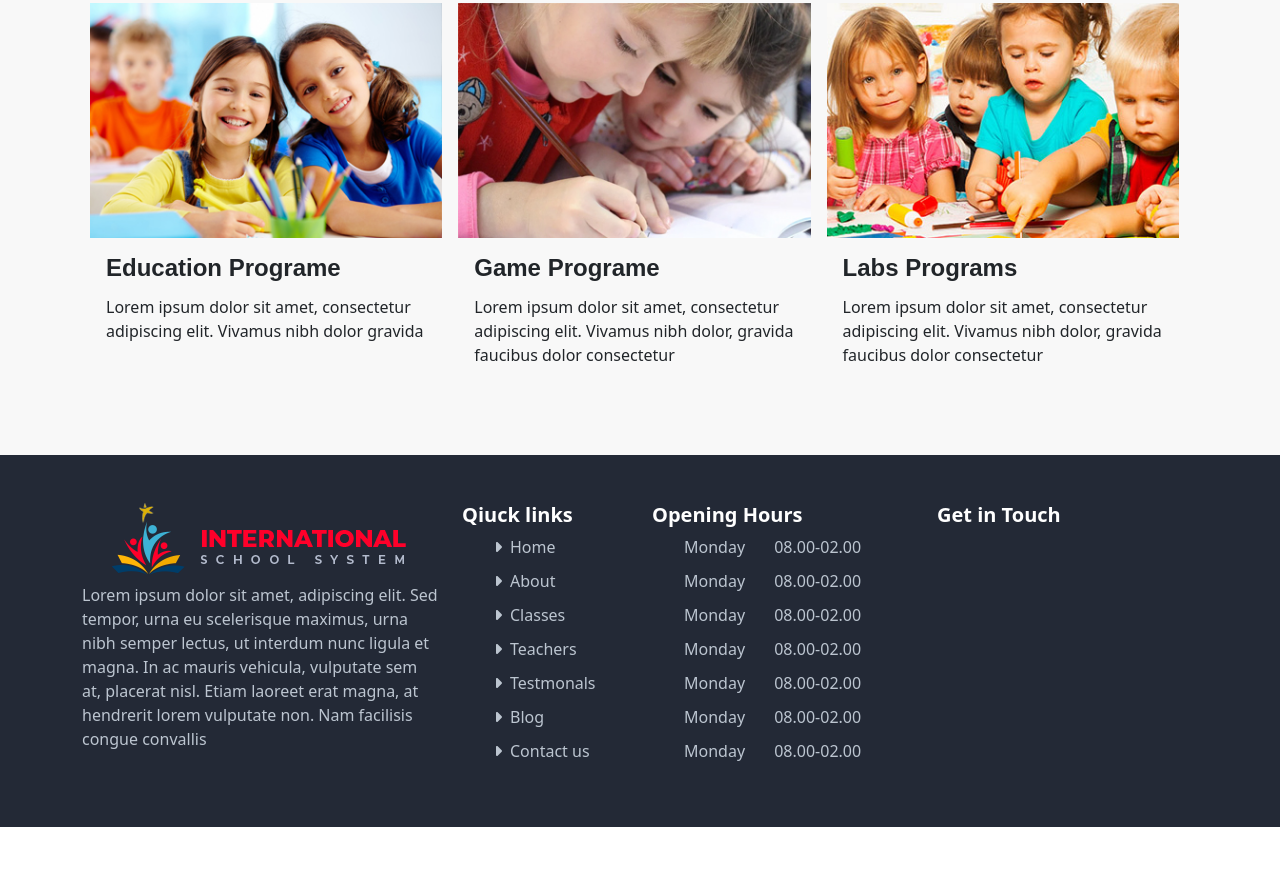
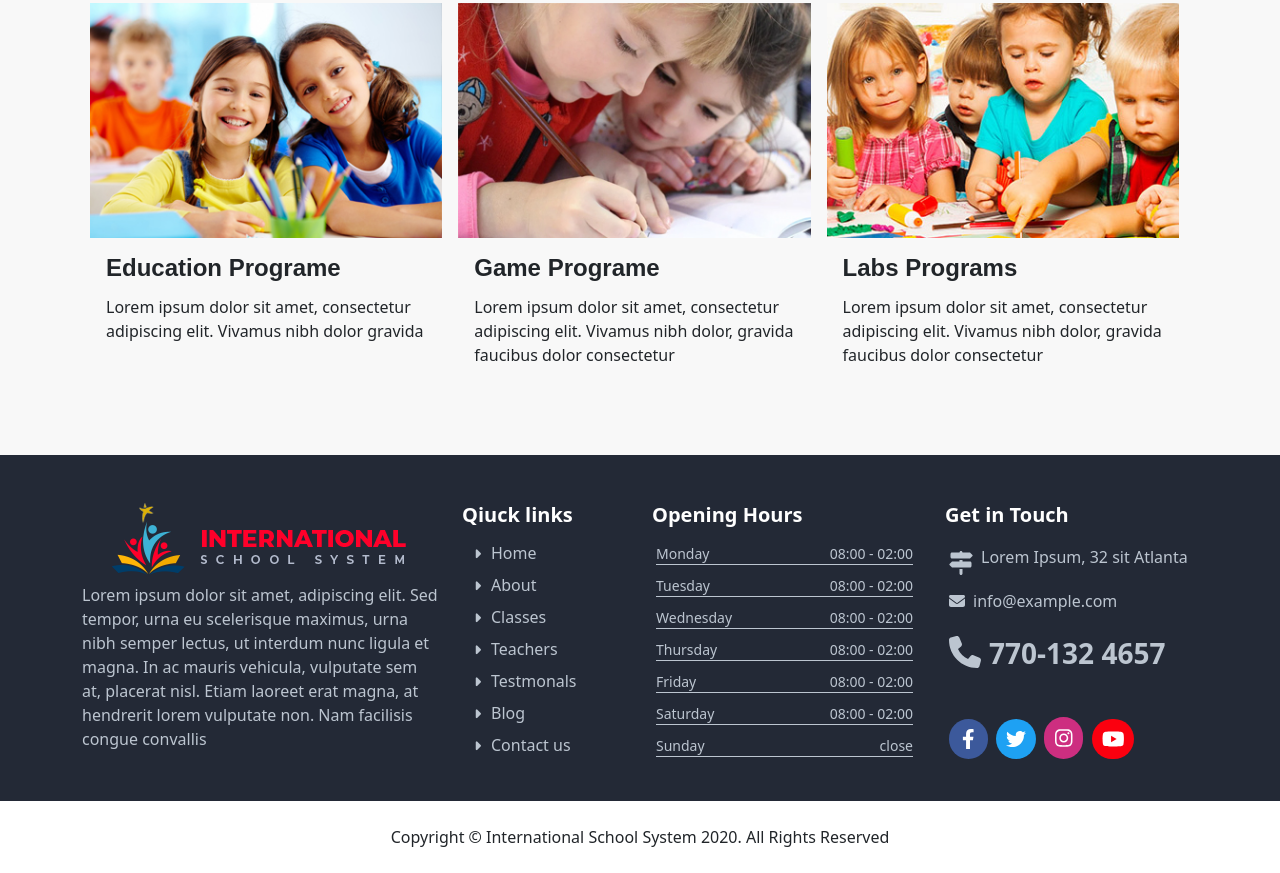
Before and after one commit to Ajeet7565/Samastipur.in, a plain HTML site: page index.html in a window 1280 px wide. Shown: the part 5508-6381 px from the top of the page. Before the commit the page ends 6335 px from the top, so only its background shows below. Drawn offline with nearby package versions, Linux system fonts and the light colour scheme.

Commit message:
add footer section

```diff
--- a/assest/css/style.css
+++ b/assest/css/style.css
@@ -312,12 +312,26 @@ font-family: 'Montserrat', sans-serif;
 
 /* Our Footer Section Start */
 .text-white2{color:#bcc5d0;}
-footer ul li{
+footer .container{
+  height: 250px;
+  width: 100%;
+}
+footer   li{
   margin-bottom: 10px;
 list-style: none;
+line-height: 21px;
+margin-left: -20px;
 
 }
-footer a {
+footer .quick li :before {
+content: "\f0da";
+  font-weight: 600;
+  font-family: 'Font Awesome 5 Free';
+  padding-right: 10px;
+  color: #bcc5d0;
+  font-size: 14px;
+}
+footer  a {
   text-decoration: none;
   color:#bcc5d0 ;
   font-weight: 400;
@@ -326,7 +340,45 @@ footer a:hover{
   color: #f9c2a0;
   transition-property: .3s all;
 }
-footer.Opening ul li{
-  border-bottom: 1px solid white;
+footer .Opening  li{
+display: flex;
+justify-content: space-between;
+color:#bcc5d0 ;
+font-size: 14px;
+margin-left: -28px;
+line-height: 21px;
+border-bottom: 1px solid #bcc5d0 ;
 }
+.text-white5{
+  color:#bcc5d0 ;
+}
+footer .facebook{
+  font-size: 20px;
+  padding: 10px 13px;
+  border-radius: 50px;
+  background-color: #3c599b;
+  border-color: #3c599b;
+}
+footer .twitter{
+  font-size: 20px;
+  padding: 10px 10px;
+  border-radius: 50px;
+  border-color: #1ea1f3;
+  background-color: #1ea1f3;
+}
+footer .instagram{
+  font-size: 20px;
+  padding: 11px 11px;
+  border-radius: 50px;
+  border-color: #cd2e80;
+  background-color: #cd2e80;
+}
+footer .youtube{
+  font-size: 20px;
+  padding: 10px 10px;
+  border-radius: 50px;
+  background-color: #fb000f;
+  border-color: #fb000f;
+}
+
 /* Our Footer Section End */
--- a/index.html
+++ b/index.html
@@ -286,7 +286,7 @@
           <img src="./assest/img/education_img.jpg" class="card-img-top" alt="...">
           <div class="card-body py-3">
             <h3>
-              <a href="#">Education Programs System
+              <a href="javascript:void()">Education Programs System
               </a>
             </h3>
             <p class="card-text text-black text-right">Some quick example make up the bulk of the
@@ -345,9 +345,6 @@
           </div>
         </div>
       </div>
-
-
-
     </div>
   </div>
   <!-- Our Popular Classes Section End -->
@@ -556,37 +553,49 @@
             laoreet erat magna, at hendrerit lorem vulputate non. Nam facilisis congue convallis</p>
         </div>
         <div class="col-md-2">
-          <h5 class="text-white fw-bold">Qiuck links</h5>
-          <ul>
-            <li><i class="fa-solid fa-caret-right text-white2 me-2"></i><a href="javascript:void()" class="">Home</a>
-            </li>
-            <li><i class="fa-solid fa-caret-right text-white2 me-2"></i><a href="javascript:void()">About</a></li>
-            <li><i class="fa-solid fa-caret-right text-white2 me-2"></i><a href="javascript:void()">Classes</a></li>
-            <li><i class="fa-solid fa-caret-right text-white2 me-2"></i><a href="javascript:void()">Teachers</a></li>
-            <li><i class="fa-solid fa-caret-right text-white2 me-2"></i><a href="javascript:void()">Testmonals</a></li>
-            <li><i class="fa-solid fa-caret-right text-white2 me-2"></i><a href="javascript:void()">Blog</a></li>
-            <li><i class="fa-solid fa-caret-right text-white2 me-2"></i><a href="javascript:void()">Contact us</a></li>
-          </ul>
-        </div>
-        <div class="col-md-3 Opening">
-          <h5 class="text-white fw-bold">Opening Hours</h5>
-          <ul class="text-white2">
-            <li>Monday&nbsp;&nbsp;&nbsp;&nbsp;&nbsp;&nbsp;&nbsp;08.00-02.00</li>
-            <li>Monday&nbsp;&nbsp;&nbsp;&nbsp;&nbsp;&nbsp;&nbsp;08.00-02.00</li>
-            <li>Monday&nbsp;&nbsp;&nbsp;&nbsp;&nbsp;&nbsp;&nbsp;08.00-02.00</li>
-            <li>Monday&nbsp;&nbsp;&nbsp;&nbsp;&nbsp;&nbsp;&nbsp;08.00-02.00</li>
-            <li>Monday&nbsp;&nbsp;&nbsp;&nbsp;&nbsp;&nbsp;&nbsp;08.00-02.00</li>
-            <li>Monday&nbsp;&nbsp;&nbsp;&nbsp;&nbsp;&nbsp;&nbsp;08.00-02.00</li>
-            <li>Monday&nbsp;&nbsp;&nbsp;&nbsp;&nbsp;&nbsp;&nbsp;08.00-02.00</li>
+          <h5 class="text-white fw-bold mb-3">Qiuck links</h5>
+          <ul class="quick">
+            <li><a href="javascript:void()" class="">Home</a></li>
+            <li><a href="javascript:void()">About</a></li>
+            <li><a href="javascript:void()">Classes</a></li>
+            <li><a href="javascript:void()">Teachers</a></li>
+            <li><a href="javascript:void()">Testmonals</a></li>
+            <li><a href="javascript:void()">Blog</a></li>
+            <li><a href="javascript:void()">Contact us</a></li>
           </ul>
         </div>
         <div class="col-md-3">
-          <h5 class="text-white fw-bold">Get in Touch</h5>
+          <h5 class="text-white fw-bold mb-3">Opening Hours</h5>
+          <ul class="Opening">
+           <li><span>Monday</span><span>08:00 - 02:00</span></li>
+           <li><span>Tuesday</span><span>08:00 - 02:00</span></li>
+           <li><span>Wednesday</span><span>08:00 - 02:00</span></li>
+           <li><span>Thursday</span><span>08:00 - 02:00</span></li>
+           <li><span>Friday</span><span>08:00 - 02:00</span></li>
+           <li><span>Saturday</span><span>08:00 - 02:00</span></li>
+           <li><span>Sunday</span><span>close</span></li>
+          </ul>
+        </div>
+        <div class="col-md-3">
+          <h5 class="text-white fw-bold ms-2">Get in Touch</h5>
+        <ul class="getintouch">
+          <li class="text-white5 d-flex mt-3"><i class="fa-solid fa-signs-post fs-4 mt-2 me-2 "></i><span class="mt-1">Lorem Ipsum, 32 sit Atlanta</span> </li>
+          <li class="text-white5 mt-3 "><i class="fa-solid fa-envelope me-2"></i><span><a href="javascript:void()">info@example.com</a></span></li>
+          <li class="text-white5 mt-4"><i class="fa-solid fa-phone fs-2 me-2"></i><span><a href="javascript:void()" class="fs-3 fw-bold">770-132 4657</a></span></li>
+          <li class="mt-5 ">
+            <a href="javascript:void()" class="text-white me-1"><i class="fa-brands fa-facebook-f  facebook "></i></a>
+          <span><a href="javascript:void()" class="text-white me-1"><i class="fa-brands fa-twitter twitter "></i></a></span>
+          <span><a href="javascript:void()" class="text-white me-1"><i class="fa-brands fa-instagram instagram  "></i></a></span>
+          <span><a href="javascript:void()" class="text-white me-1"><i class="fa-brands fa-youtube  youtube "></i></a></span>         </li>
+        </ul>
         </div>
       </div>
-
     </div>
   </footer>
+  <div class="container">
+    <div class="row">
+       <p class="text-center p-2 mt-3 fs-8">Copyright © International School System 2020. All Rights Reserved</p></div>
+   </div>
   <!-- Our Footer Section End -->
   <script src="https://cdnjs.cloudflare.com/ajax/libs/font-awesome/6.4.0/js/all.min.js"></script>
   <script src="https://cdn.jsdelivr.net/npm/bootstrap@5.3.0/dist/js/bootstrap.bundle.min.js"
```
